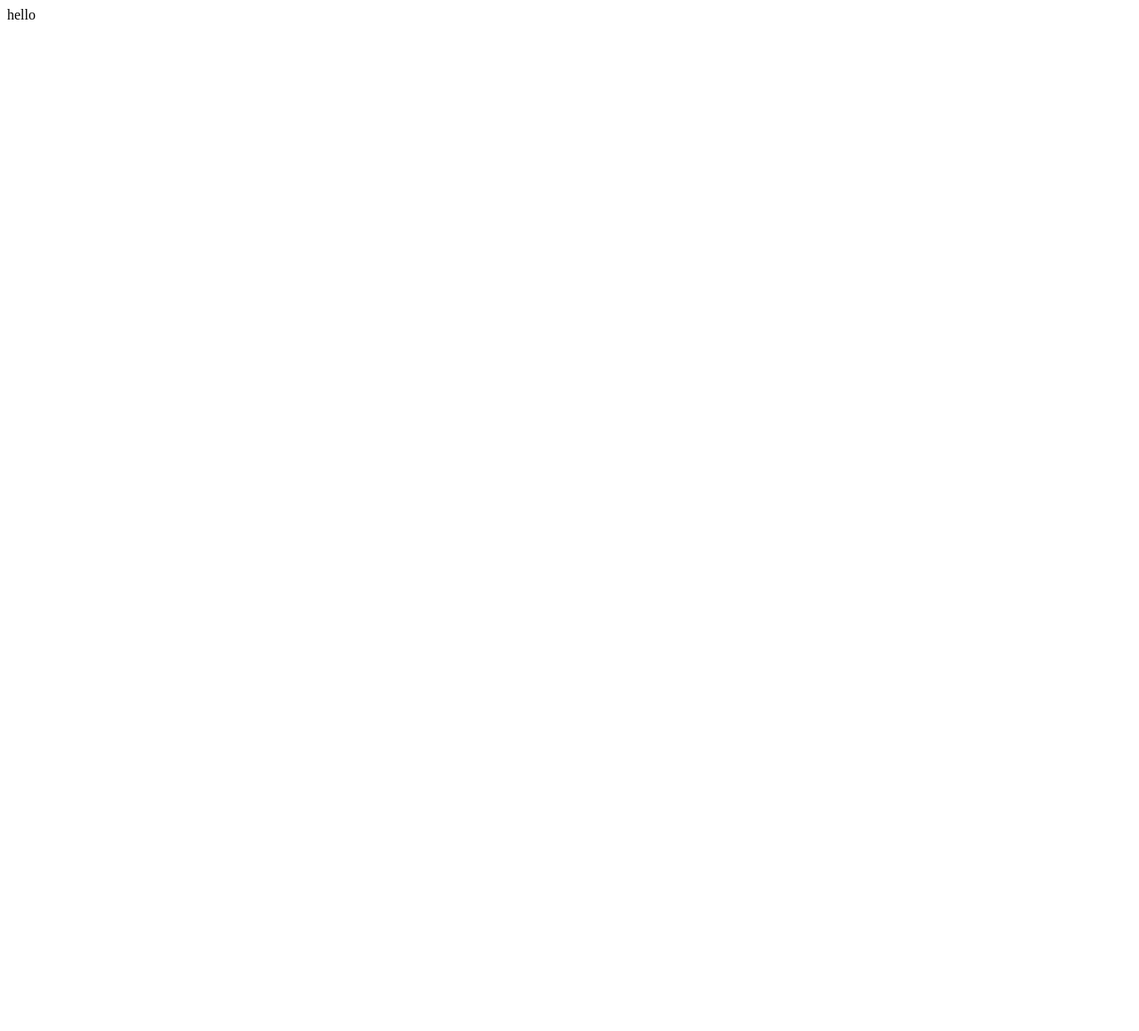
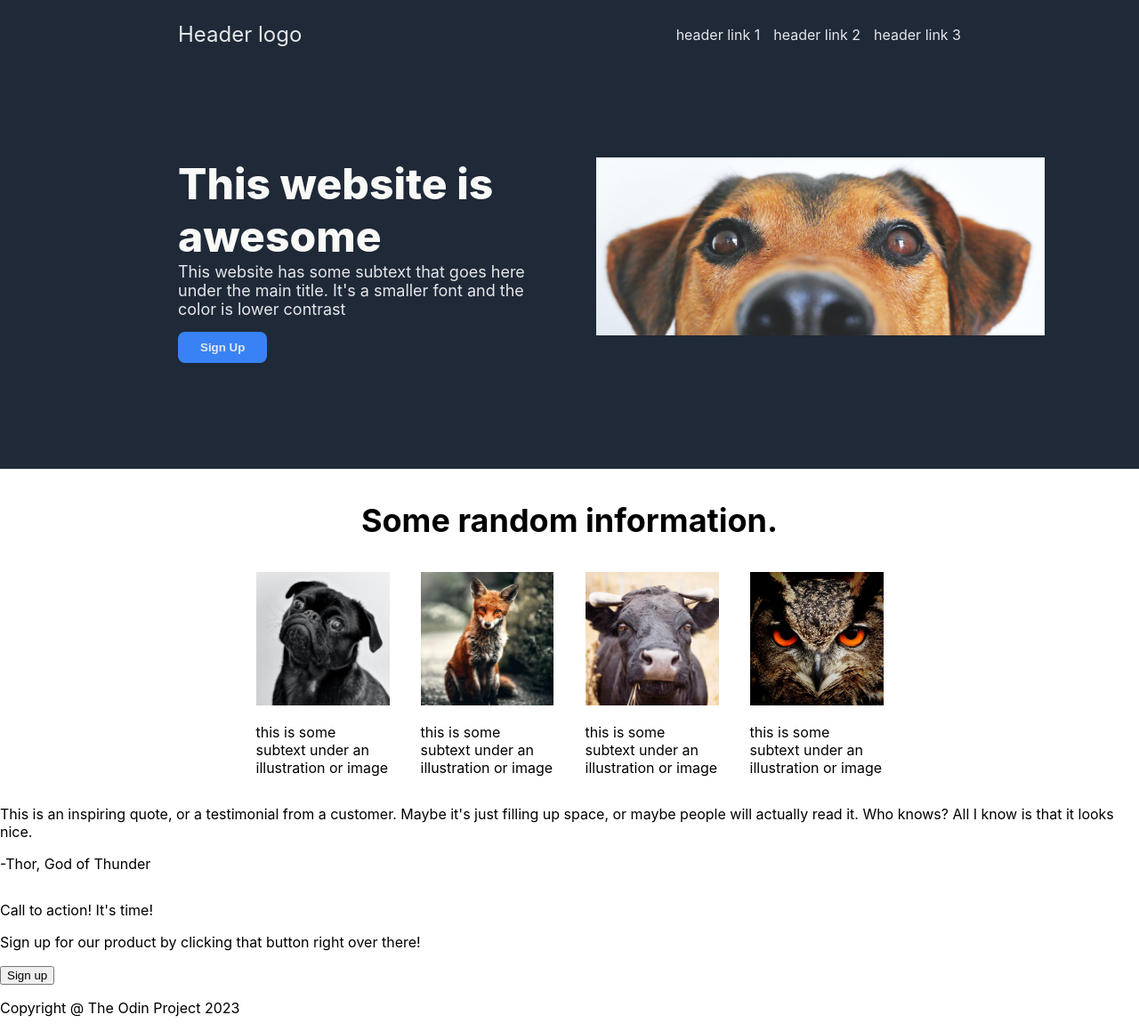
Before and after one commit to sevleo/top_landing_page, a plain HTML site: page index.html in a window 1280 px wide. Shown: the whole page at 89% size. Before the commit the page ends 800 px from the top, so only its background shows below. Drawn offline with Linux system fonts and the light colour scheme.

Commit message:
Add images

```diff
--- a/index.html
+++ b/index.html
@@ -1 +1,77 @@
-<p> hello </p>
+<!DOCTYPE html>
+<html lang="en">
+<head>
+    <meta charset="UTF-8">
+    <meta http-equiv="X-UA-Compatible" content="IE=edge">
+    <meta name="viewport" content="width=device-width, initial-scale=1.0">
+    <title>Document</title>
+    <link rel="stylesheet" href="styles.css">
+</head>
+<body>
+  <div class="navbar">
+    <p class="header-logo">Header logo</p>
+    <p class="link">header link 1</p>
+    <p class="link">header link 2</p>
+    <p class="link">header link 3</p>
+  </div>
+
+  <div class="container-one">
+    <div class="left">
+      <p class="row-one">This website is awesome</p>
+      <p class="row-two">This website has some subtext that goes here under the main title.
+         It's a smaller font and the color is lower contrast</p>
+      <button>Sign Up</button>
+    </div>
+
+    <div class="right">
+        <img src="./dog.png" alt="a dog">
+    </div>
+  </div>
+
+  <div class="container-two">
+
+    <div class="text">
+      <p>Some random information.</p>
+    </div>
+
+    <div class="images">
+      <div class="image">
+        <img src="./funny-dog.png" alt="a funny dog">
+        <p>this is some subtext under an illustration or image</p>
+      </div>
+
+      <div class="image">
+        <img src="./fox.png" alt="a funny dog">
+        <p>this is some subtext under an illustration or image</p>
+      </div>
+
+      <div class="image">
+        <img src="./cow.png" alt="a funny dog">
+        <p>this is some subtext under an illustration or image</p>
+      </div>
+
+      <div class="image">
+        <img src="./owl.png" alt="a funny dog">
+        <p>this is some subtext under an illustration or image</p>
+      </div>
+
+    </div>
+  </div>
+
+  <div class="container-three">
+    <p>This is an inspiring quote, or a testimonial from a customer. Maybe it's just filling up space, or maybe people will actually read it. Who knows? All I know
+        is that it looks nice.</p>
+    <p>-Thor, God of Thunder</p>
+  </div>
+
+  <div class="container-four">
+    <p>Call to action! It's time!</p>
+    <p>Sign up for our product by clicking that button right over there!</p>
+    <button>Sign up</button>
+  </div>
+
+  <div class="footer">
+    <p>Copyright @ The Odin Project 2023</p>
+  </div>
+</body>
+</html>
--- a/styles.css
+++ b/styles.css
@@ -0,0 +1,121 @@
+body {
+    display: flex;
+    flex-direction: column;
+    font-family: -apple-system, BlinkMacSystemFont, 'Segoe UI', Roboto, Oxygen, Ubuntu, Cantarell, 'Open Sans', 'Helvetica Neue', sans-serif;
+    margin: 0;
+    /* min-height: 100vh; */
+}
+
+.navbar {
+    display: flex;
+    flex-direction: row;
+    background-color: #1F2937;
+    justify-content:left;
+    gap: 15px;
+    align-items:center;
+    padding: 0px 200px 100px 200px;
+}
+
+.header-logo {
+    font-size: 24px;
+    color: #F9FAF8;
+    margin-right: auto;
+
+}
+
+div.navbar p {
+    font-size: 18;
+    color: #E5E7EB;
+}
+
+.container-one {
+    display: flex;
+    background-color: #1F2937;
+    padding: 0px 200px 100px 200px;
+    height: 250px;
+    flex-wrap: wrap;
+    justify-content: space-between;
+    flex: 1;
+    gap: 50px;
+}
+
+.container-one .left {
+    margin-right: 10px;
+    width: 250px;
+    height: 250px;
+    flex: auto;
+}
+
+.container-one .right {
+    /* background-color:#595b5e; */
+    display: flex;
+    align-items: start;
+    width: 250px;
+    height: 250px;
+    flex: auto;
+}
+
+.container-one .left p, .container-one .right p {
+    margin: 0;
+    padding: 0;
+}
+
+.container-one .left .row-one {
+    font-size: 48px;
+    color: #F9FAF8;
+    font-weight: 800;
+    margin: 0;
+}
+
+.container-one .left .row-two {
+    font-size: 18px;
+    color: #E5E7EB;
+}
+
+.container-one button {
+    background-color: #3882F6;
+    color: #E5E7EB;
+    border: none;
+    border-radius: 8px;
+    margin-top: 15px;
+    padding: 10px 25px 10px 25px;
+    font-weight: 600;
+}
+
+.container-one img {
+    max-height: 200px;
+
+}
+
+
+
+.right p {
+    font-size: 18px;
+    color: #E5E7EB;
+}
+
+.container-two {
+    display: flex;
+    flex-direction: column;
+}
+
+.container-two .text {
+    align-self: center;
+    font-size: 36px;
+    font-weight: 700;
+}
+
+.container-two .images {
+    display: flex;
+    justify-content: center;
+    gap: 35px;
+}
+
+.image {
+    max-width: 150px;
+}
+
+.image img {
+    max-width: 150px;
+    max-height: 150px;
+}
```
Also changed, not shown: cow.png (added), dog.png (added), fox.png (added), funny-dog.png (added), owl.png (added), 1 other file.
